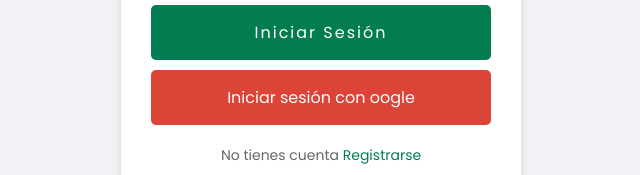
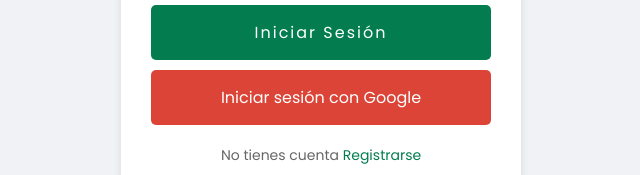
Before and after one commit to Juancribas24/proyectoweb, a React (Vite) app: page / in a window 1280 px wide. Shown: the part 438-613 px from the top of the page, without its empty margins (319-959 px from the left). Built offline with nearby package versions, Linux system fonts and the light colour scheme; no server answers; a web font is replaced by a local one.

Commit message:
Se acomodo  de nuevo

```diff
--- a/src/Pages/Login.jsx
+++ b/src/Pages/Login.jsx
@@ -66,7 +66,7 @@ const Login = () => {
           </div>
           <button type='submit' className='btnRegister'>Iniciar Sesión</button>
         </form>
-        <button onClick={handleGoogleSignIn} className='btnGoogle'>Iniciar sesión con oogle</button>
+        <button onClick={handleGoogleSignIn} className='btnGoogle'>Iniciar sesión con Google</button>
         <div className='registerLink'>
           No tienes cuenta <a href="#" onClick={redirectToRegister}>Registrarse</a>
         </div>
```
